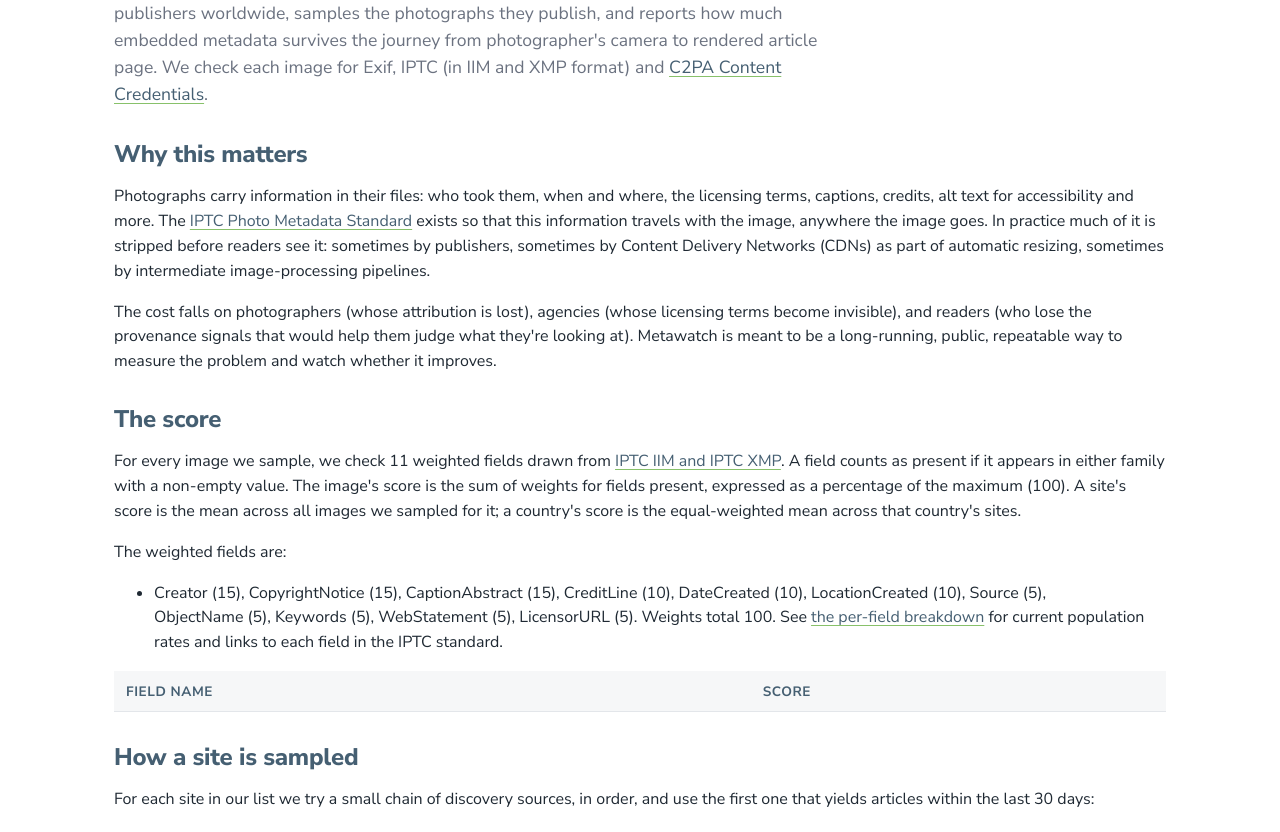
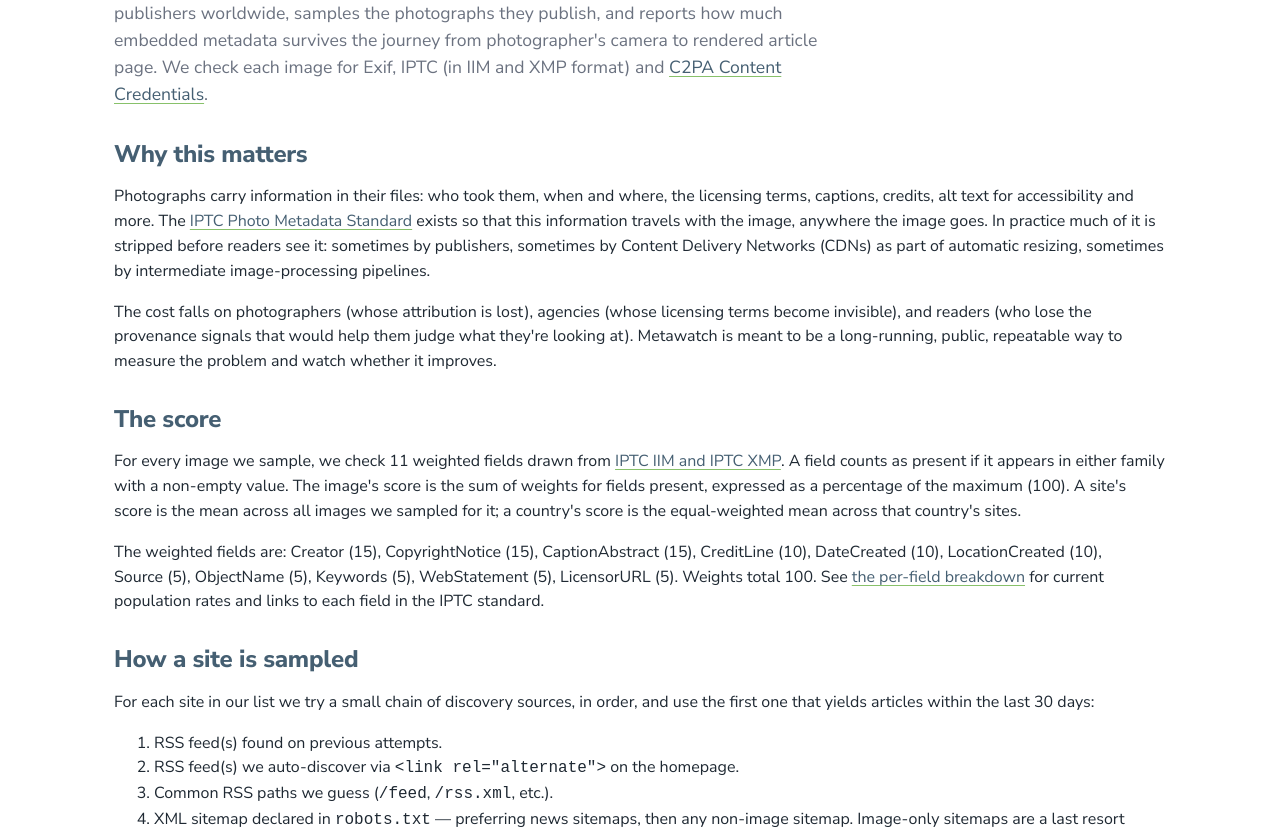
Before and after one commit to iptc/metawatch, an Astro site in the folder site/: page /about in a window 1280 px wide. Shown: the part 186-1018 px from the top of the page. Built offline with nearby package versions, Linux system fonts and the light colour scheme; Astro itself is replaced by a stand-in of ours.

Commit message:
Revert unfinished edit.

```diff
--- a/site/src/pages/about.astro
+++ b/site/src/pages/about.astro
@@ -44,15 +44,7 @@
     equal-weighted mean across that country's sites.
   </p>
   <p>
-    The weighted fields are:
-    <table>
-        <tr>
-            <th>Field name</th>
-            <th>Score</th>
-        </tr>
-        <tr>
-    <ul>
-        <li> Creator&nbsp;(15), CopyrightNotice&nbsp;(15),
+    The weighted fields are: Creator&nbsp;(15), CopyrightNotice&nbsp;(15),
     CaptionAbstract&nbsp;(15), CreditLine&nbsp;(10), DateCreated&nbsp;(10),
     LocationCreated&nbsp;(10), Source&nbsp;(5), ObjectName&nbsp;(5), Keywords&nbsp;(5),
     WebStatement&nbsp;(5), LicensorURL&nbsp;(5).
```
